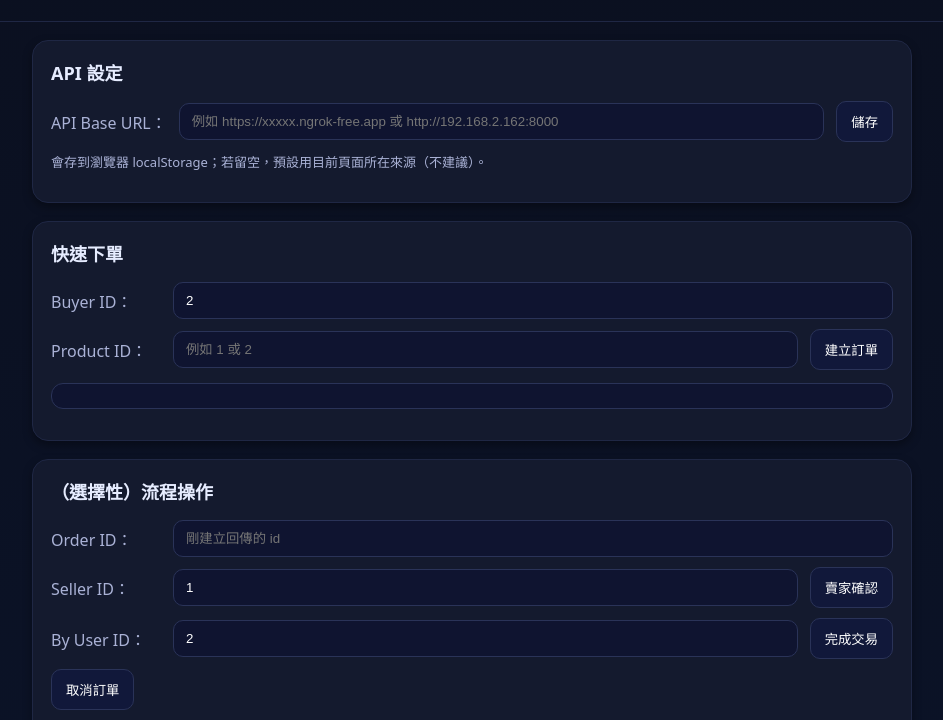
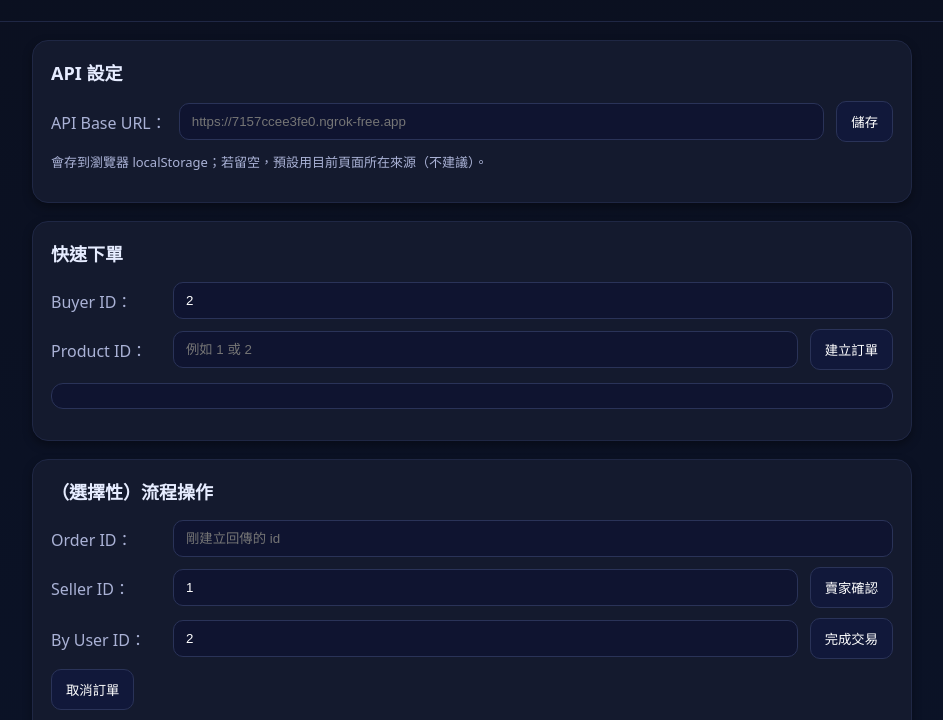
Before and after one commit to yijean333/thrift-front, a plain HTML site: page index.html in a window 1280 px wide. Shown: the part 59-779 px from the top of the page, without its empty margins (168-1111 px from the left). Drawn offline with Linux system fonts and the light colour scheme.

Commit message:
Update index.html

```diff
--- a/index.html
+++ b/index.html
@@ -15,7 +15,7 @@
     <h2>API 設定</h2>
     <div class="row">
       <label>API Base URL：</label>
-      <input id="apiBase" placeholder="例如 https://xxxxx.ngrok-free.app 或 http://192.168.2.162:8000" />
+      <input id="apiBase" placeholder="https://7157ccee3fe0.ngrok-free.app" />
       <button id="saveApiBtn">儲存</button>
     </div>
     <p class="hint">會存到瀏覽器 localStorage；若留空，預設用目前頁面所在來源（不建議）。</p>
```
